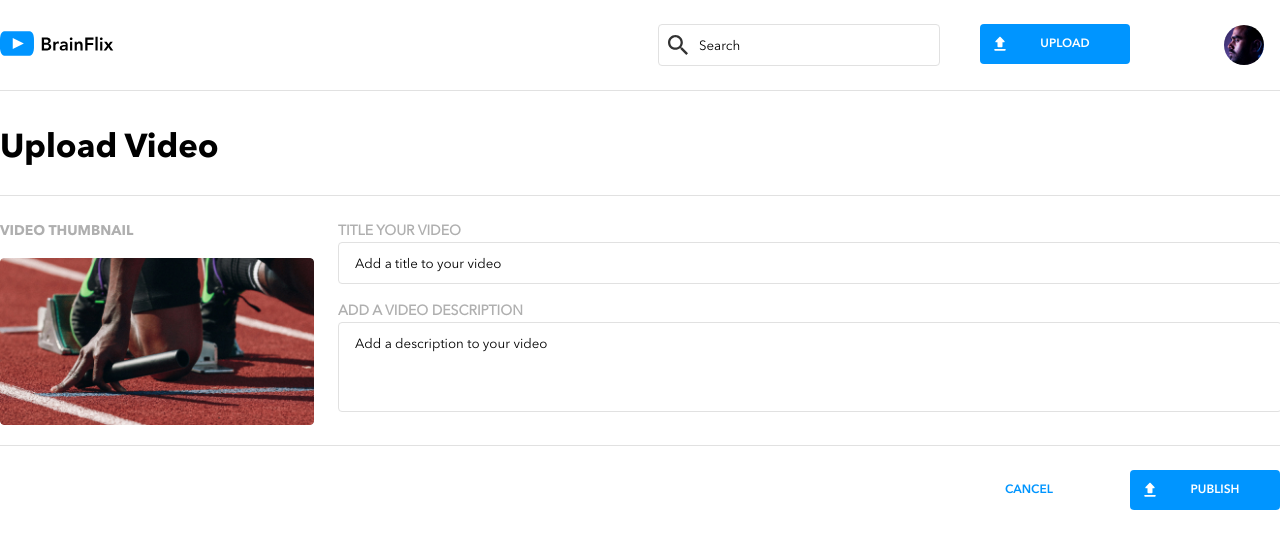
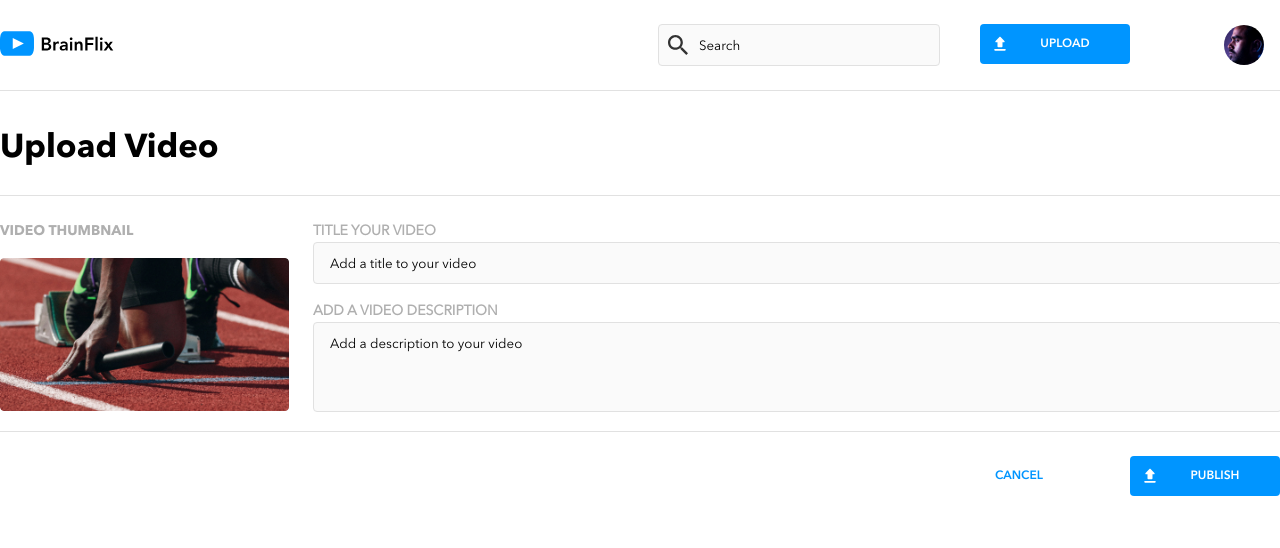
Before and after one commit to moyaverdugo/jorge_moya_brainflix, a React (Vite) app in the folder project/: page /upload in a window 1280 px wide. Shown: the top 548 px of the page. Built offline with nearby package versions, Linux system fonts and the light colour scheme; no server answers.

Commit message:
Improved cancel button and some design details
Cancel button has a unique styling compared to the other buttons and the design was fixed for the tablet uploadpage

```diff
--- a/project/src/components/uploadPage/UploadPage.jsx
+++ b/project/src/components/uploadPage/UploadPage.jsx
@@ -40,7 +40,7 @@ function UploadPage() {
               <img src={uploadIcon} alt="Upload Icon" className="button__icon" />
               <h5 className="button__text">PUBLISH</h5>
           </button>
-          <button className="button__container button__cancel" type="button">
+          <button className="button__cancel" type="button">
               <h5 className="button__cancel_text">CANCEL</h5>
           </button>
         </div>
--- a/project/src/components/uploadPage/uploadPage.css
+++ b/project/src/components/uploadPage/uploadPage.css
@@ -37,6 +37,16 @@ header {
   margin: 16px 0 16px 0;
   width: 100%;
   border-radius: 4px;
+}
+@media screen and (min-width: 768px) {
+  .upload__img {
+    width: 50%;
+  }
+}
+@media screen and (min-width: 1280px) {
+  .upload__img {
+    width: 100%;
+  }
 }
 
 .upload__form_title {
@@ -82,6 +92,11 @@ header {
   }
 }
 
+.button__cancel:hover {
+  background-color: #E1E1E1;
+  border: none;
+}
+
 .button__cancel_text {
   color: #0095FF;
 }
@@ -107,13 +122,13 @@ header {
 
 @media screen and (min-width: 1280px) {
   .upload__video {
-    width: 75%;
+    width: 77%;
   }
 }
 
 @media screen and (min-width: 1280px) {
   .upload__img_container {
-    width: 25%;
+    width: 23%;
     margin: 0 24px 0 0;
   }
 }/*# sourceMappingURL=uploadPage.css.map */
--- a/project/src/styles/global.css
+++ b/project/src/styles/global.css
@@ -179,7 +179,7 @@ button:hover {
 }
 
 .form {
-  background-color: #FFFFFF;
+  background-color: #FAFAFA;
   border-radius: 4px;
   margin-top: 4px;
   border: 1px solid #E1E1E1;
--- a/project/src/styles/global.scss
+++ b/project/src/styles/global.scss
@@ -187,7 +187,7 @@ button:hover{
 // forms  ---------------------------------------
 
 .form{
-    background-color: $white;
+    background-color: $alabaster;
     border-radius: 4px;
     margin-top: 4px;
     border: 1px solid $mercury;
```
Also changed, not shown: project/src/components/uploadPage/uploadPage.scss (+14 -2 lines), 2 other files (tests, documents, lock files or other folders).
